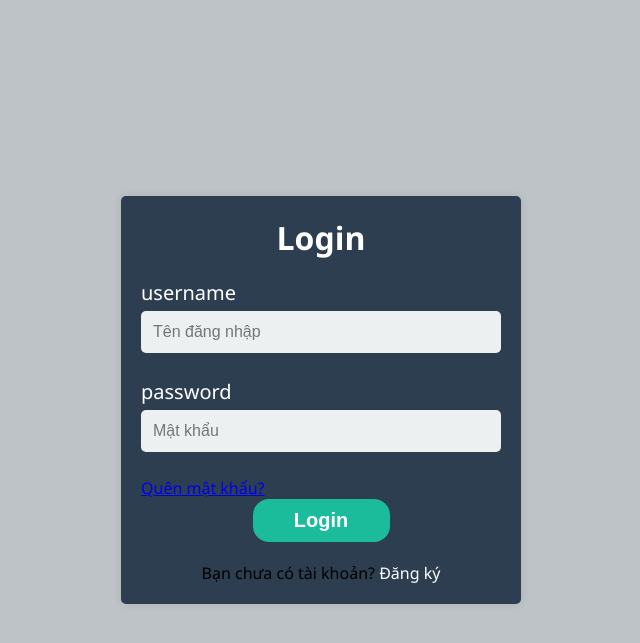
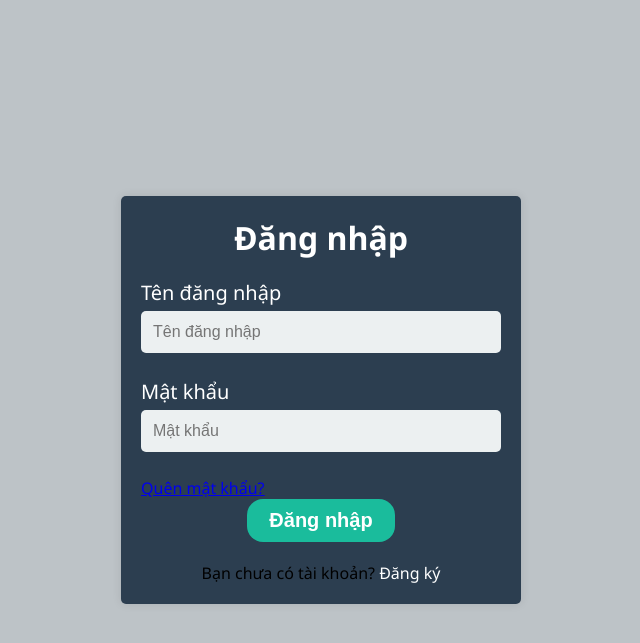
Before and after one commit to MaiHuong64/DoAn_WebBanDienThoai, a PHP site: page /dangnhap.php in a window 1280 px wide. Shown: the top 643 px of the page, without its empty margins (319-959 px from the left). Run offline with PHP 8.4, Linux system fonts and the light colour scheme.

Commit message:
Remove unused login CSS file and update stylesheet links in login and registration pages; localize text for better user experience

```diff
--- a/CSS/login.css
+++ b/CSS/dangnhap.css
@@ -48,7 +48,7 @@ input[type="text"], input[type="password"]
     font-size: 16px;
 }
 button[type="submit"]{
-    width: 137px;
+    width: 148px;
     display: flex;
     margin: 0 auto;
     justify-content: center;
--- a/includes/connect.php
+++ b/includes/connect.php
@@ -12,6 +12,4 @@
 	    die("Không kết nối :" . $conn->connect_error);
 	    exit();
 	}
-
-
 ?>
--- a/pages/dangky.php
+++ b/pages/dangky.php
@@ -3,7 +3,7 @@
 <head>
     <meta charset="UTF-8">
     <meta name="viewport" content="width=device-width, initial-scale=1.0">
-    <link rel="stylesheet" href="..\CSS\dangky.css">
+    <link rel="stylesheet" href="../CSS/dangky.css">
     <title>Document</title>
 </head>
 <body>
--- a/pages/dangnhap.php
+++ b/pages/dangnhap.php
@@ -3,26 +3,26 @@
 <head>
     <meta charset="UTF-8">
     <meta name="viewport" content="width=device-width, initial-scale=1.0">
-    <link rel="stylesheet" href="\CSS\login.css">
+       <link rel="stylesheet" href="../CSS/dangnhap.css">
 
     <title>Document</title>
 </head>
 <body>
     <div class="container">
         <form action="login.php" method="post">
-            <h1>Login</h1>
+            <h1>Đăng nhập</h1>
             <div class="username">
-                <label for="username">username</label>
+                <label for="username">Tên đăng nhập</label>
                 <input type="text" name="username" id="username" placeholder="Tên đăng nhập" required>
             </div>
             <div class="password">
-                <label for="password">password</label>
+                <label for="password">Mật khẩu</label>
                 <input type="password" name="password" id="password" placeholder="Mật khẩu"  required>
             </div>
             <div class="forgot-password">
                 <p><a href="#">Quên mật khẩu?</a></p>
             </div>
-            <button type="submit">Login</button>
+            <button type="submit">Đăng nhập</button>
             <div class="register">
                 <p>Bạn chưa có tài khoản? <a href="dangky.html">Đăng ký</a></p>
             </div>
--- a/pages/index.php
+++ b/pages/index.php
@@ -65,6 +65,10 @@
                 ?>
             </div>
 
+            <div class="container-">
+
+            </div>
+
 
         </div>
     </div>
--- a/pages/sanpham_nhansanxuat.php
+++ b/pages/sanpham_nhansanxuat.php
@@ -1,5 +1,3 @@
-
-
 <?php
 
 // Lấy mã lĩnh vực
@@ -43,7 +41,7 @@
 			echo "<div class='khungsanpham'>";
 				echo "<div class='card'>";
 					echo "<a href='sanpham_chitiet.php?id_sp=" . $row['IdSanPham'] . "&id_nsx=" . $row['IdNhaSanXuat'] . "'>";
-						echo "<img class='hinhanhphim' src=" . $row["HinhAnh"] . "  style='width: 190px; height: 140px;'>";
+						echo "<img class='hinhanhphim' src=../images/" . $row["HinhAnh"] . "  style='width: 190px; height: 140px;'>";
 						echo "<span class='tenphim' ></span> <br />";
 					echo "</a>";
 					echo "<span class=\"luotxem\">". $row['LuotXem'] ." lượt xem </span><span class=\"giaban\">". number_format($giaban)." đ</span>";
```
Also changed, not shown: CSS/sanpham_chitiet.css (added, +28 -0 lines), pages/sanpham_chitiet.php (+7 -30 lines).
